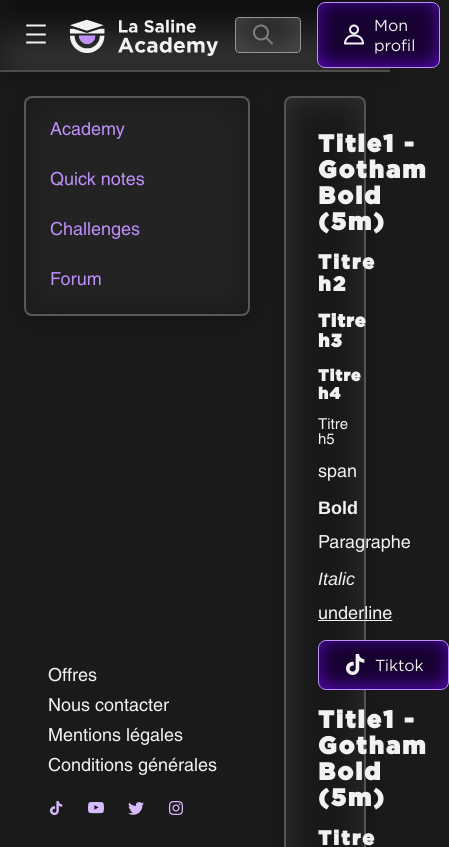
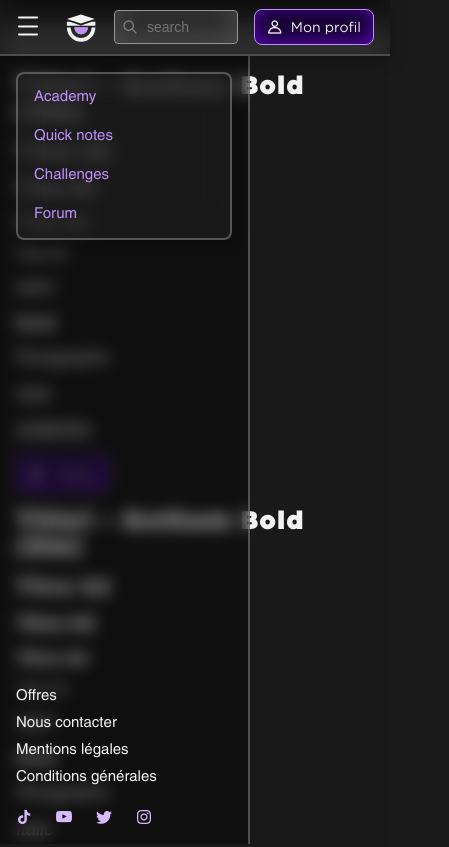
Before and after one commit to valentinmariot/la-saline-academy, a Next.js app: page / in a window 390 px wide. Shown: the top 847 px of the page, 449 px wide, since content can reach past the window. Built offline with nearby package versions, Linux system fonts and the light colour scheme.

Commit message:
[ADD] responsiv theme

```diff
--- a/components/header/header.module.scss
+++ b/components/header/header.module.scss
@@ -19,6 +19,9 @@
   form{
     width: inherit;
     max-width: 400px;
+    @media (max-width: 1000px){
+      max-width: 300px;
+    }
   }
   &>div{
     display: flex;
@@ -38,4 +41,19 @@
       }
     }
   }
+  @media (max-width: 800px){
+    &>div{
+      &>a{
+        width: 42px;
+        overflow: hidden;
+        &>img{
+          width: 140px;
+        }
+      }
+    }
+  }
+  @media (max-width: 500px){
+    padding: $--1m $--2m;
+    height: $--7m;
+  }
 }
--- a/components/inputContainer/inputContainer.module.scss
+++ b/components/inputContainer/inputContainer.module.scss
@@ -57,6 +57,20 @@
         .withIcon{
             padding: $--1m $--2m $--1m $--6m;
         }
+        @media (max-width: 800px){
+            gap: $--1m;
+            span{
+                left: $--1m;
+                font-size: $--2m;
+            }
+            &>input {
+                font-size: 14px;
+                padding: $--1m;
+            }
+            .withIcon{
+                padding: $--1m $--1m $--1m $--4m;
+            }
+        }
     }
     &_error {
         color: $--red-500;
--- a/components/menuLateral/menuLateral.module.scss
+++ b/components/menuLateral/menuLateral.module.scss
@@ -12,4 +12,18 @@
   padding: $--3m 0 $--3m $--3m;
   width: 250px;
   transform: translate(-110%);
+  @media (max-width: 800px){
+    padding: $--2m;
+    width: 100%;
+    max-width: 250px;
+    background: rgba(0,0,0,0.4);
+    backdrop-filter: blur($--1m);
+    -webkit-backdrop-filter: blur($--1m);
+    border-right: 2px solid rgba(128, 128, 128, 0.57);
+    font-size: 15px !important;
+  }
+  @media (max-width: 500px){
+    top: $--7m;
+    height: calc(100vh - $--7m);
+  }
 }
--- a/styles/components/Button.scss
+++ b/styles/components/Button.scss
@@ -12,6 +12,7 @@
   font-weight: 500;
   line-height: normal;
   font-family: $--title-font;
+  white-space: nowrap;
   &-purple{
     &-solid{
       color: $--gray-50;
@@ -111,4 +112,11 @@
   &-disable{
 
   }
+  @media (max-width: 800px){
+    padding: $--1m $--1-5m;
+    font-size: 14px;
+    span{
+      font-size: $--2m;
+    }
+  }
 }
--- a/styles/reset.scss
+++ b/styles/reset.scss
@@ -43,6 +43,10 @@ html{
   li>*{
     color: $--purple-200;
   }
+  @media (max-width: 800px){
+    padding: $--2m;
+    gap: $--3m;
+  }
 }
 .footer{
   padding: 0 $--3m;
@@ -71,6 +75,9 @@ html{
         color: $--purple-300;
       }
     }
+  }
+  @media (max-width: 800px){
+    padding: 0;
   }
 }
 main{
@@ -106,9 +113,29 @@ main{
         width: 100%;
       }
     }
+    @media (max-width: 800px) {
+      padding: $--2m;
+      .content{
+        padding: $--2m $--2m $--4m $--2m;
+      }
+    }
+    @media (max-width: 600px) {
+      .content{
+        border-radius: 0;
+        border: none !important;
+        box-shadow: none;
+      }
+      padding: 0;
+    }
+    @media (max-width: 500px){
+      top: $--7m;
+    }
   }
   .smallContainer{
     width: calc(100vw - 260px);
+    @media (max-width: 800px){
+      width: 100%;
+    }
   }
 }
 figure{
```
